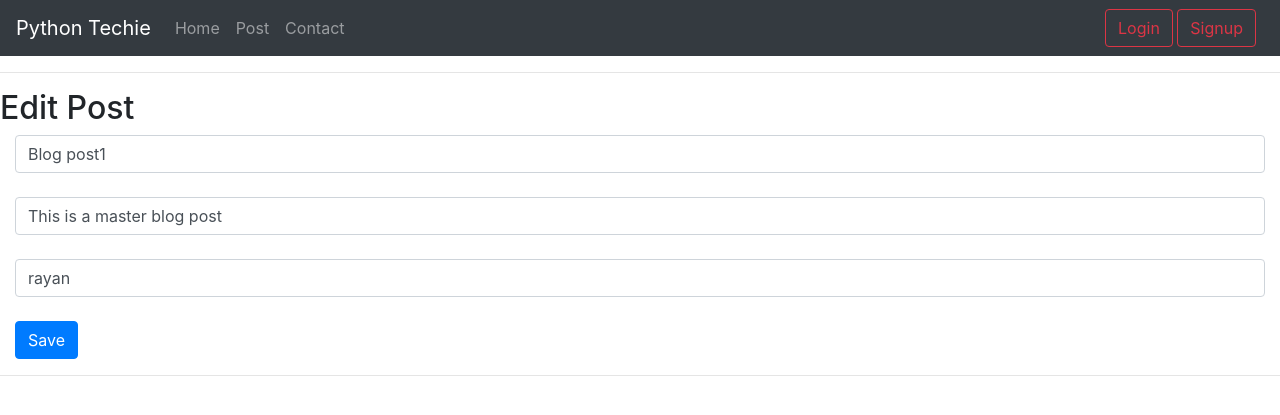
After one commit to rayanserrao/Flask-Blog, a Flask app: page /edit/1 in a window 1280 px wide. The commit adds this page. Shown: the top 415 px of the page. Run offline with Flask 2, Linux system fonts and the light colour scheme; data comes from the database, SQL or seed files in the repository; both versions use the stored data as it was after the commit.

Commit message:
Added delete and edit buttons

```diff
--- a/main.py
+++ b/main.py
@@ -41,14 +41,14 @@ def about():
 
 @app.route('/post',methods=['POST','GET'])
 def post():
-    if request.method=='POST':
+    if request.method=='POST':                  # if your posting /putting some data to form
         post_title=request.form['title']
         post_content=request.form['content']
         post_author=request.form['author']
-        new_post=Posts(title=post_title,content=post_content,author=post_author)
-        db.session.add(new_post)
-        db.session.commit()
-        return redirect('/post')
+        new_post=Posts(title=post_title,content=post_content,author=post_author)  #creating new post
+        db.session.add(new_post)     #add into session the post created, it will be delted after this session
+        db.session.commit()         #to save it permamnemtly u need to commit the changes
+        return redirect('/post')    #which page u wnat to redirect to
     else:
         all_post=Posts.query.order_by(Posts.date).all()
         return render_template('post.html',all_post=all_post)
@@ -57,5 +57,27 @@ def post():
 def contact():
     return render_template('contact.html')
 
+@app.route('/delete/<int:id>')
+def delete(id):
+    post=Posts.query.get_or_404(id)
+    db.session.delete(post)
+    db.session.commit()
+    return redirect('/post')
+
+@app.route('/edit/<int:id>', methods=['GET','POST'])
+def edit(id):
+    if request.method=='POST':
+
+        post=Posts.query.get_or_404(id)
+        post.title=request.form['title']
+        post.content=request.form['content']
+        post.author=request.form['author']
+        db.session.commit()
+        return redirect('/post')
+    else:
+        post=Posts.query.get_or_404(id)
+        return render_template('edit.html', post=post)
+
+
 if __name__ == "__main__":
     app.run(debug=True)
--- /dev/null
+++ b/templates/edit.html
@@ -0,0 +1,30 @@
+{% extends 'layout.html' %}
+{% block content %}
+
+<hr>
+<h2>Edit Post</h2>
+<form action="/edit/{{post.id}}" method="POST">
+  <div class="form-group">
+    <div class="col">
+      <input type="text" class="form-control" name="title" id="title" placeholder="Title"  value="{{post.title}}" required  >
+    </div>
+    <br>
+    <div class="col">
+      <input type="text"  class="form-control"  name="content"  id="content"  placeholder="Content" value="{{post.content}}" required>
+
+    </div>
+    <br>
+    <div class="col">
+      <input type="text" class="form-control" name="author" id="author" placeholder="Author Name" value="{{post.author}}" required>
+    </div>
+    <br>
+
+    <div class="col">
+      <input type="submit" class="btn btn-primary" value="Save" >
+    </div>
+  </div>
+</form>
+</div>
+
+<hr>
+{% endblock %}
--- a/templates/post.html
+++ b/templates/post.html
@@ -44,7 +44,9 @@
         <div class="mb-1 text-muted">{{post.author}}</div>
         <p class="card-text mb-auto">{{post.content}}</p>
         <div class="mb-1 text-muted">{{post.date}}</div>
-        <a href="#" class="stretched-link">Continue reading</a>
+        <a href="/delete/{{post.id}}" class="btn btn-primary"  >Delete</a>
+        <a href="/edit/{{post.id}}" m class="btn btn-primary my-2  "  >Edit</a>
+        <a href="#"> Continue reading</a>
       </div>
       <div class="col-auto d-none d-lg-block">
         <svg class="bd-placeholder-img" width="200" height="250" xmlns="http://www.w3.org/2000/svg"
```
Also changed, not shown: posts.db.
